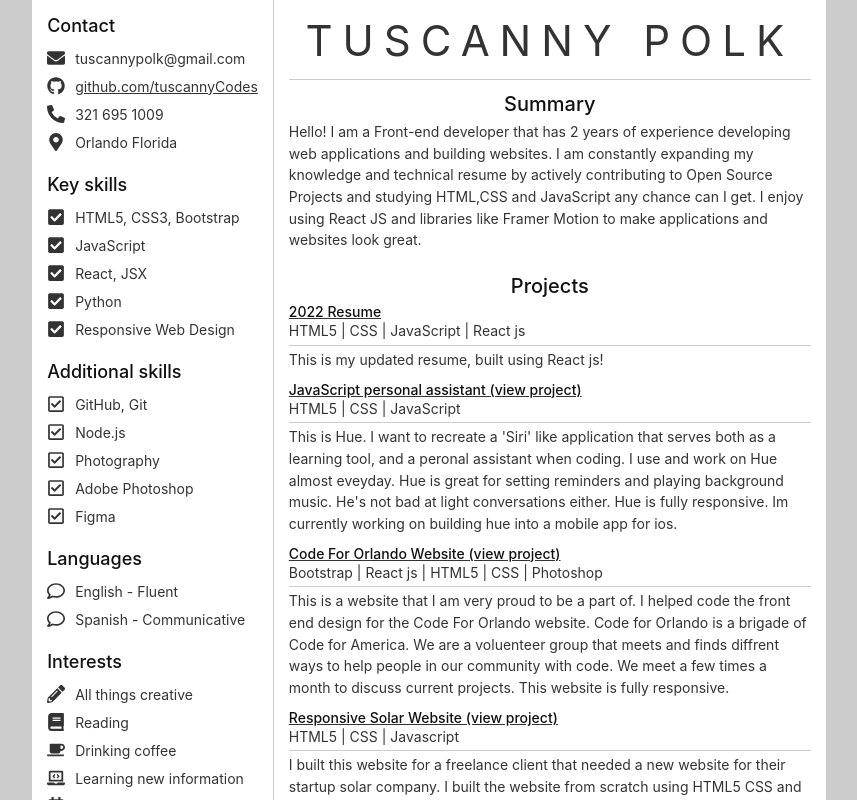
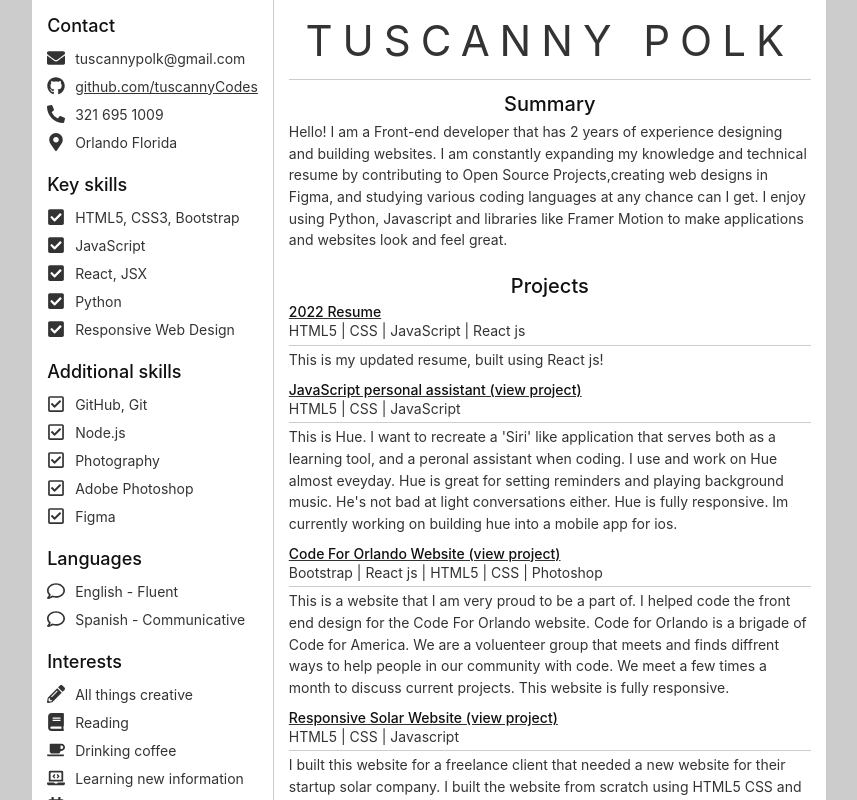
Before and after one commit to tuscannyCodes/Resume-built-with-React, a React (Create React App) app: page / in a window 1280 px wide. Shown: the top 800 px of the page, without its empty margins (211-1068 px from the left). Built offline with nearby package versions, Linux system fonts and the light colour scheme; the HTML template or start-up script is replaced by a standard one.

Commit message:
minor updates

```diff
--- a/src/data/english.js
+++ b/src/data/english.js
@@ -30,8 +30,7 @@ const data = {
   summary: {
     title: 'Summary',
     text: `
-      Hello! I am a Front-end developer that has 2 years of experience developing web
-      applications and building websites. I am constantly expanding my knowledge and technical resume by actively contributing to Open Source Projects and studying HTML,CSS and JavaScript any chance can I get. I enjoy using React JS and libraries like Framer Motion to make applications and websites look great.`,
+      Hello! I am a Front-end developer that has 2 years of experience designing and building websites. I am constantly expanding my knowledge and technical resume by contributing to Open Source Projects,creating web designs in Figma, and studying various coding languages at any chance can I get. I enjoy using Python, Javascript and libraries like Framer Motion to make applications and websites look and feel great.`,
   },
 
   /**
```
